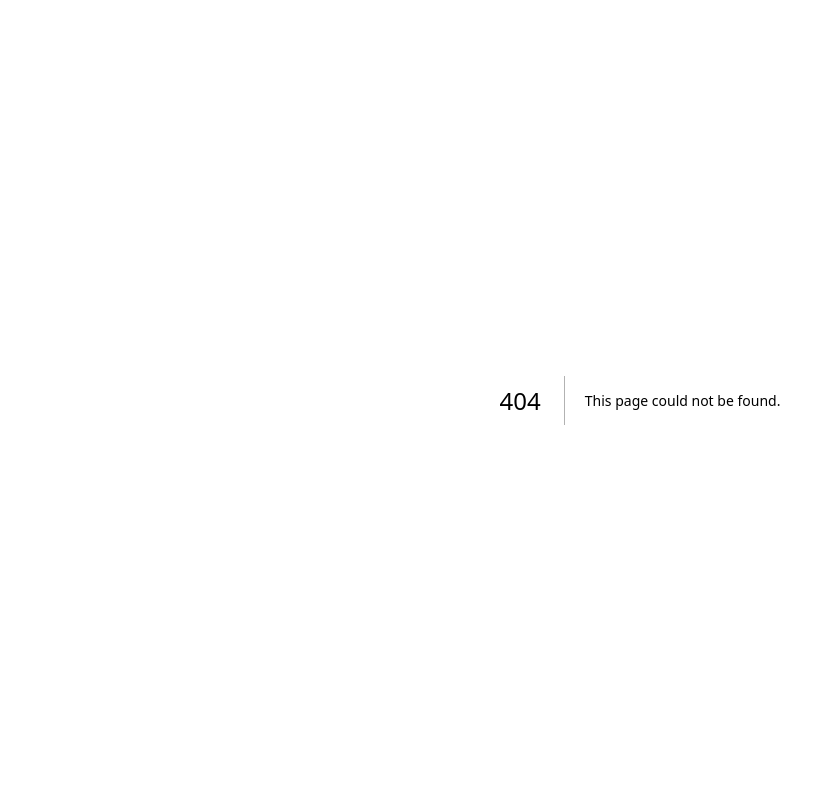
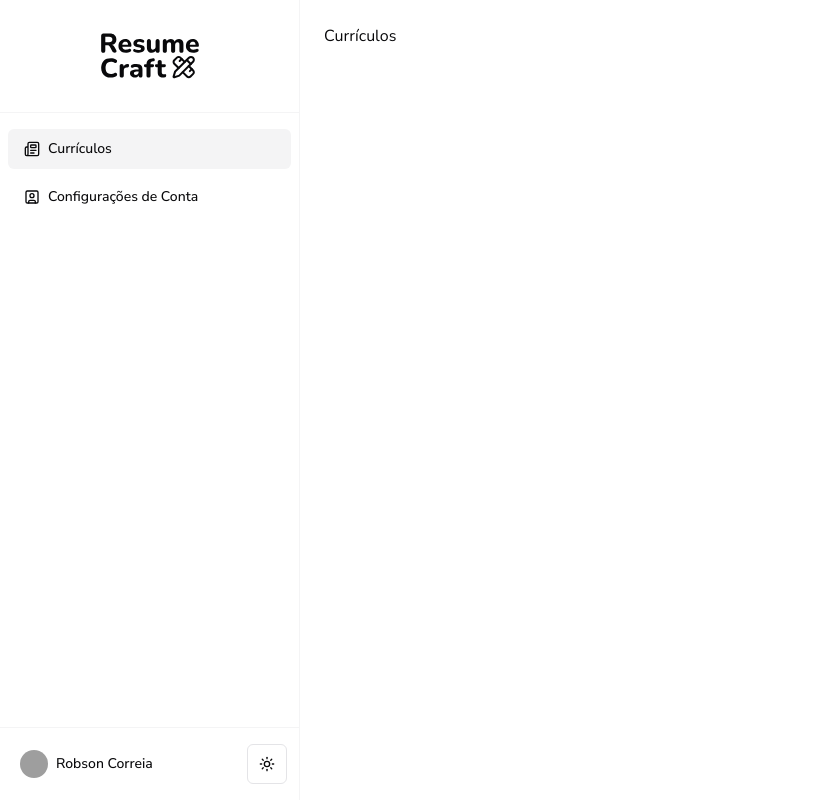
Before and after one commit to robcorreia/resume-craft, a Next.js app: page /dashboard/resumes in a window 1280 px wide. Before the commit this address had no page. Shown: the whole page, without its empty margins (0-823 px from the left). Built offline with nearby package versions, Linux system fonts and the light colour scheme; grey boxes are pictures that could not be loaded.

Commit message:
feat: add pages

```diff
--- a/next.config.mjs
+++ b/next.config.mjs
@@ -1,4 +1,29 @@
 /** @type {import('next').NextConfig} */
-const nextConfig = {};
+const nextConfig = {
+    reactStrictMode: false,
+    webpack(config) {
+        const fileLoaderRule = config.module.rules.find((rule) =>
+          rule.test?.test?.(".svg")
+        );
+
+        config.module.rules.push(
+          {
+            ...fileLoaderRule,
+            test: /\.svg$/i,
+            resourceQuery: /url/,
+          },
+          {
+            test: /\.svg$/i,
+            issuer: fileLoaderRule.issuer,
+            resourceQuery: { not: [...fileLoaderRule.resourceQuery.not, /url/] },
+            use: ["@svgr/webpack"],
+          }
+        );
+
+        fileLoaderRule.exclude = /\.svg$/i;
+
+        return config;
+      },
+};
 
 export default nextConfig;
--- a/package.json
+++ b/package.json
@@ -9,16 +9,21 @@
     "lint": "next lint"
   },
   "dependencies": {
+    "@radix-ui/react-avatar": "^1.1.2",
+    "@radix-ui/react-dropdown-menu": "^2.1.4",
+    "@radix-ui/react-slot": "^1.1.1",
     "class-variance-authority": "^0.7.1",
     "clsx": "^2.1.1",
     "lucide-react": "^0.471.0",
     "next": "14.2.5",
+    "next-themes": "^0.4.4",
     "react": "^18",
     "react-dom": "^18",
     "tailwind-merge": "^2.6.0",
     "tailwindcss-animate": "^1.0.7"
   },
   "devDependencies": {
+    "@svgr/webpack": "^8.1.0",
     "@types/node": "^20",
     "@types/react": "^18",
     "@types/react-dom": "^18",
--- /dev/null
+++ b/src/app/dashboard/resumes/page.tsx
@@ -0,0 +1,7 @@
+export default function DashboardResumesPage() {
+  return (
+    <>
+      <h1 className="font-title">Currículos</h1>
+    </>
+  );
+}
--- a/src/app/globals.css
+++ /dev/null
@@ -1,88 +0,0 @@
-@tailwind base;
-@tailwind components;
-@tailwind utilities;
-
-:root {
-  --foreground-rgb: 0, 0, 0;
-  --background-start-rgb: 214, 219, 220;
-  --background-end-rgb: 255, 255, 255;
-}
-
-@media (prefers-color-scheme: dark) {
-  :root {
-    --foreground-rgb: 255, 255, 255;
-    --background-start-rgb: 0, 0, 0;
-    --background-end-rgb: 0, 0, 0;
-  }
-}
-
-@layer utilities {
-  .text-balance {
-    text-wrap: balance;
-  }
-}
-
-@layer base {
-  :root {
-    --background: 0 0% 100%;
-    --foreground: 240 10% 3.9%;
-    --card: 0 0% 100%;
-    --card-foreground: 240 10% 3.9%;
-    --popover: 0 0% 100%;
-    --popover-foreground: 240 10% 3.9%;
-    --primary: 240 5.9% 10%;
-    --primary-foreground: 0 0% 98%;
-    --secondary: 240 4.8% 95.9%;
-    --secondary-foreground: 240 5.9% 10%;
-    --muted: 240 4.8% 95.9%;
-    --muted-foreground: 240 3.8% 46.1%;
-    --accent: 240 4.8% 95.9%;
-    --accent-foreground: 240 5.9% 10%;
-    --destructive: 0 84.2% 60.2%;
-    --destructive-foreground: 0 0% 98%;
-    --border: 240 5.9% 90%;
-    --input: 240 5.9% 90%;
-    --ring: 240 10% 3.9%;
-    --chart-1: 12 76% 61%;
-    --chart-2: 173 58% 39%;
-    --chart-3: 197 37% 24%;
-    --chart-4: 43 74% 66%;
-    --chart-5: 27 87% 67%;
-    --radius: 0.5rem;
-  }
-  .dark {
-    --background: 240 10% 3.9%;
-    --foreground: 0 0% 98%;
-    --card: 240 10% 3.9%;
-    --card-foreground: 0 0% 98%;
-    --popover: 240 10% 3.9%;
-    --popover-foreground: 0 0% 98%;
-    --primary: 0 0% 98%;
-    --primary-foreground: 240 5.9% 10%;
-    --secondary: 240 3.7% 15.9%;
-    --secondary-foreground: 0 0% 98%;
-    --muted: 240 3.7% 15.9%;
-    --muted-foreground: 240 5% 64.9%;
-    --accent: 240 3.7% 15.9%;
-    --accent-foreground: 0 0% 98%;
-    --destructive: 0 62.8% 30.6%;
-    --destructive-foreground: 0 0% 98%;
-    --border: 240 3.7% 15.9%;
-    --input: 240 3.7% 15.9%;
-    --ring: 240 4.9% 83.9%;
-    --chart-1: 220 70% 50%;
-    --chart-2: 160 60% 45%;
-    --chart-3: 30 80% 55%;
-    --chart-4: 280 65% 60%;
-    --chart-5: 340 75% 55%;
-  }
-}
-
-@layer base {
-  * {
-    @apply border-border;
-  }
-  body {
-    @apply bg-background text-foreground;
-  }
-}
--- /dev/null
+++ b/src/components/ui/button.tsx
@@ -0,0 +1,56 @@
+import * as React from "react"
+import { Slot } from "@radix-ui/react-slot"
+import { cva, type VariantProps } from "class-variance-authority"
+
+import { cn } from "@/lib/utils"
+
+const buttonVariants = cva(
+  "inline-flex items-center justify-center gap-2 whitespace-nowrap rounded-md text-sm font-medium ring-offset-background transition-colors focus-visible:outline-none focus-visible:ring-2 focus-visible:ring-ring focus-visible:ring-offset-2 disabled:pointer-events-none disabled:opacity-50 [&_svg]:pointer-events-none [&_svg]:size-4 [&_svg]:shrink-0",
+  {
+    variants: {
+      variant: {
+        default: "bg-primary text-primary-foreground hover:bg-primary/90",
+        destructive:
+          "bg-destructive text-destructive-foreground hover:bg-destructive/90",
+        outline:
+          "border border-input bg-background hover:bg-accent hover:text-accent-foreground",
+        secondary:
+          "bg-secondary text-secondary-foreground hover:bg-secondary/80",
+        ghost: "hover:bg-accent hover:text-accent-foreground",
+        link: "text-primary underline-offset-4 hover:underline",
+      },
+      size: {
+        default: "h-10 px-4 py-2",
+        sm: "h-9 rounded-md px-3",
+        lg: "h-11 rounded-md px-8",
+        icon: "h-10 w-10",
+      },
+    },
+    defaultVariants: {
+      variant: "default",
+      size: "default",
+    },
+  }
+)
+
+export interface ButtonProps
+  extends React.ButtonHTMLAttributes<HTMLButtonElement>,
+    VariantProps<typeof buttonVariants> {
+  asChild?: boolean
+}
+
+const Button = React.forwardRef<HTMLButtonElement, ButtonProps>(
+  ({ className, variant, size, asChild = false, ...props }, ref) => {
+    const Comp = asChild ? Slot : "button"
+    return (
+      <Comp
+        className={cn(buttonVariants({ variant, size, className }))}
+        ref={ref}
+        {...props}
+      />
+    )
+  }
+)
+Button.displayName = "Button"
+
+export { Button, buttonVariants }
--- /dev/null
+++ b/svgr.config.js
@@ -0,0 +1,3 @@
+module.exports = {
+    dimensions: false,
+}
```
Also changed, not shown: 2 other files (tests, documents, lock files or other folders).
